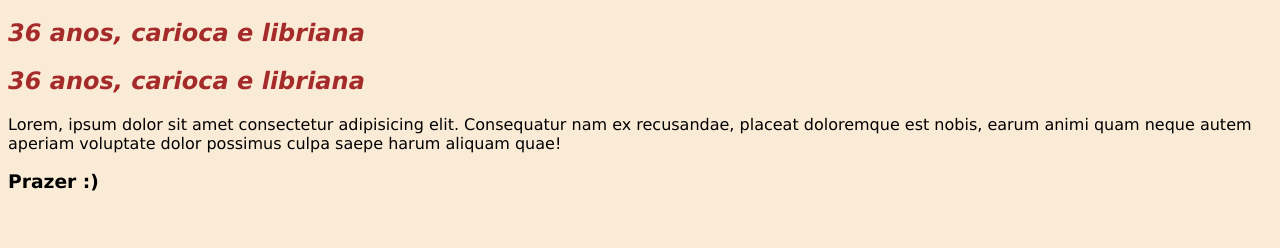
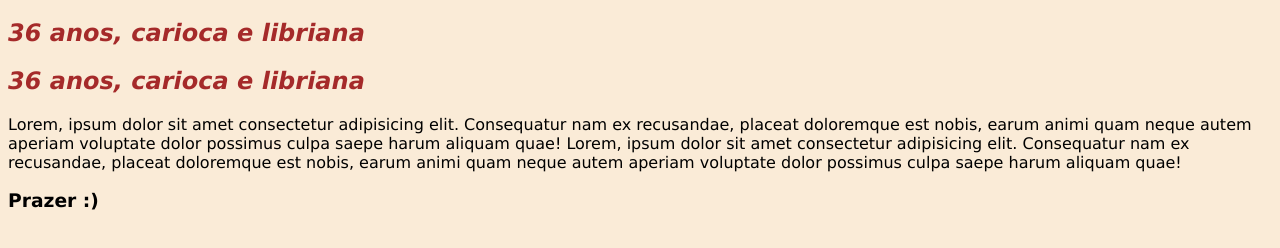
Before and after one commit to rrefranca/primeiroprojeto, a plain HTML site: page index.html in a window 1280 px wide. Shown: the part 62-310 px from the top of the page. Drawn offline with Linux system fonts and the light colour scheme.

Commit message:
edição

```diff
--- a/index.html
+++ b/index.html
@@ -19,6 +19,8 @@
    <section>
         <p>Lorem, ipsum dolor sit amet consectetur adipisicing elit.
             Consequatur nam ex recusandae, placeat doloremque est nobis, earum animi quam neque autem aperiam voluptate
+            dolor possimus culpa saepe harum aliquam quae! Lorem, ipsum dolor sit amet consectetur adipisicing elit.
+            Consequatur nam ex recusandae, placeat doloremque est nobis, earum animi quam neque autem aperiam voluptate
             dolor possimus culpa saepe harum aliquam quae!
         </p>
    </section>
```
